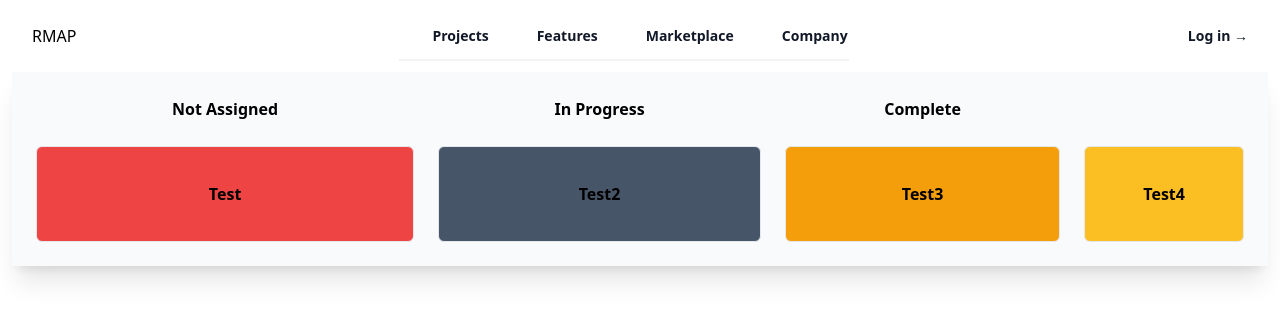
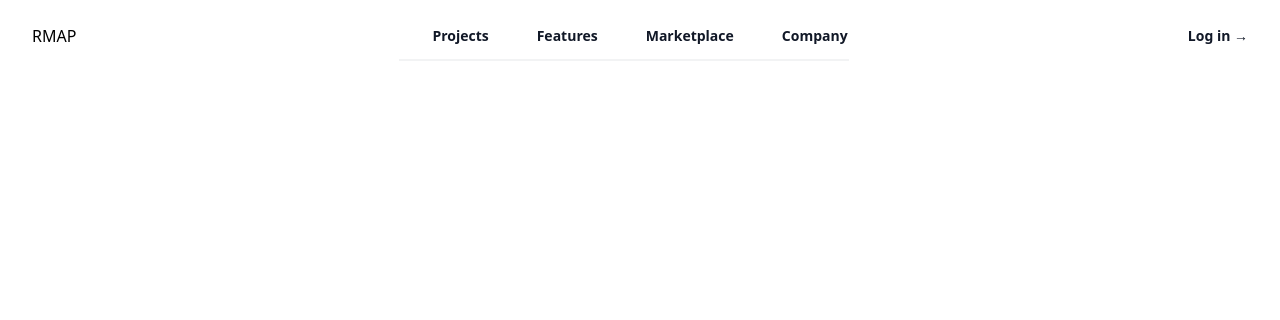
Before and after one commit to CrispyDanger/rdmap, a React (Create React App) app in the folder frontend/: page /projects/1 in a window 1280 px wide. Shown: the top 320 px of the page. Built offline with nearby package versions, Linux system fonts and the light colour scheme.

Commit message:
Add redux for projects

```diff
--- a/frontend/src/App.js
+++ b/frontend/src/App.js
@@ -24,7 +24,7 @@ return(
         <Routes>
             <Route path="/" element={<Home />} />
             <Route path="/projects" element={<ProjectList />}/>
-            <Route path="/projects/:slug/" element={<TaskContainer />}/>
+            <Route path="/projects/:slug/board/tasks" element={<TaskContainer />}/>
             <Route path="/login" element={<Login />}/>
             <Route path="/sign-up" element={<Signup />} />
             <Route path="/reset-password" element={<ResetPassword />} />
--- /dev/null
+++ b/frontend/src/actions/projects.js
@@ -0,0 +1,37 @@
+import axios from "axios";
+import { PROJECT_LOADED_FAIL, PROJECT_LOADED_SUCCESS} from "./types";
+
+
+
+export const load_projects = () => async dispatch => {
+    if (localStorage.getItem('access')) {
+        const config = {
+            headers: {
+                'Content-Type': 'application/json',
+                'Authorization': `Bearer ${localStorage.getItem('access')}`,
+                'Accept': 'application/json'
+            }
+    }
+
+    // const body = JSON.stringify({ token: localStorage.getItem('access')})
+
+    try {
+        const res = await axios.get(`${process.env.REACT_APP_API_URL}/projects/`, config);
+        const projects = res.data
+        dispatch({
+            type: PROJECT_LOADED_SUCCESS,
+            payload: projects
+        });
+
+    } catch(err){
+        dispatch({
+            type: PROJECT_LOADED_FAIL
+        });
+    }
+
+    } else{
+        dispatch({
+            type: PROJECT_LOADED_FAIL
+        });
+    }
+};
--- a/frontend/src/containers/Login.js
+++ b/frontend/src/containers/Login.js
@@ -24,7 +24,7 @@ function Login({login, isAuthenticated}) {
   };
 
   if (isAuthenticated) {
-    return <Navigate to='/projects'/>
+    return <Navigate to='/'/>
   }
 
   return (
--- a/frontend/src/containers/TaskContainer.js
+++ b/frontend/src/containers/TaskContainer.js
@@ -1,69 +1,184 @@
-import React, { Fragment } from 'react'
-import {DragDropContext, Draggable, Droppable} from 'react-beautiful-dnd'
+// import React, { useState, useEffect, useParams } from "react";
+// import { DragDropContext, Draggable, Droppable } from "react-beautiful-dnd";
+// import {v4 as uuid} from 'uuid';
+// import axios from 'axios';
+
+// function GetSlug() {
+//   const params = useParams();
+//   console.log(params.slug)
+// }
 
 
-const tasks = [
-  {
-    id: "task1",
-    name: "Test",
-    color: "bg-red-500"
-  },
-  {
-    id: "task2",
-    name: "Test2",
-    color: "bg-slate-600"
-  },
-  {
-    id: "task3",
-    name: "Test3",
-    color: "bg-amber-500"
-  },
-  {
-    id: "task4",
-    name: "Test4",
-    color: "bg-amber-400"
-  },
-]
+
+// const client = axios.create({
+//   baseURL: `http://localhost:8000/projects/:slug/board/tasks`,
+//   headers:{
+//     'Content-Type': 'application/json',
+//     'Authorization': `Bearer ${localStorage.getItem('access')}`,
+//     'Accept': 'application/json'
+//   }
+// });
+
+
+
+// // const itemsFromBackend = [
+// //   { id: uuid(), content: "First task" },
+// //   { id: uuid(), content: "Second task" },
+// //   { id: uuid(), content: "Third task" },
+// //   { id: uuid(), content: "Fourth task" },
+// //   { id: uuid(), content: "Fifth task" }
+// // ];
+
+
+// const itemsFromBackend = () => {
+//   client.get().then(response => {
+//     const items = response.data
+//     console.log(items)
+//     return items
+//   })
+// }
 
 
 
 
-//TODO FIX DRAG AND DROP
-const TaskContainer = () => {
-  return (
-    <DragDropContext>
-  <div className='relative flex min-h-screen flex-col justify-top px-3 rounded-md'>
-    <table className='bg-slate-50 border-gray border-1 border-slate-600 border-spacing-6   shadow-xl border-separate'>
-      <thead>
-        <tr>
-            <th>Not Assigned</th>
-            <th>In Progress</th>
-            <th>Complete</th>
-        </tr>
-      </thead>
-        <tbody>
-      <Droppable droppableId='tasks'>
-        {(provided) => (
-      <tr {...provided.droppableProps} ref={provided.innerRef}>
-        {provided.placeholder}
-      {tasks.map(({id, name, color}, index) => {
-        return (
-          <Draggable key={id} draggableId={id} index={index}>
-            {(provided) => (
-          <th className={`${color} rounded-md items-center h-24 border`} ref={provided.innerRef} {...provided.draggableProps} {...provided.dragHandleProps}>
-            <div>{name}</div>
-          </th>
-            )}
-          </Draggable>
-          );
-        })}
-        </tr>
-        )}
-        </Droppable>
-        </tbody>
-        </table>
-        </div>
-        </DragDropContext>
-    )
-}
-export default TaskContainer
+// const columnsFromBackend = {
+//   [uuid()]: {
+//     name: "Not Assigned",
+//     items: itemsFromBackend()
+//   },
+//   [uuid()]: {
+//     name: "To do",
+//     items: []
+//   },
+//   [uuid()]: {
+//     name: "In Progress",
+//     items: []
+//   },
+//   [uuid()]: {
+//     name: "Done",
+//     items: []
+//   }
+// };
+
+
+// const onDragEnd = (result, columns, setColumns) => {
+//   if (!result.destination) return;
+//   const { source, destination } = result;
+
+//   if (source.droppableId !== destination.droppableId) {
+//     const sourceColumn = columns[source.droppableId];
+//     const destColumn = columns[destination.droppableId];
+//     const sourceItems = [...sourceColumn.items];
+//     const destItems = [...destColumn.items];
+//     const [removed] = sourceItems.splice(source.index, 1);
+//     destItems.splice(destination.index, 0, removed);
+//     setColumns({
+//       ...columns,
+//       [source.droppableId]: {
+//         ...sourceColumn,
+//         items: sourceItems
+//       },
+//       [destination.droppableId]: {
+//         ...destColumn,
+//         items: destItems
+//       }
+//     });
+//   } else {
+//     const column = columns[source.droppableId];
+//     const copiedItems = [...column.items];
+//     const [removed] = copiedItems.splice(source.index, 1);
+//     copiedItems.splice(destination.index, 0, removed);
+//     setColumns({
+//       ...columns,
+//       [source.droppableId]: {
+//         ...column,
+//         items: copiedItems
+//       }
+//     });
+//   }
+// };
+
+// function TaskContainer() {
+//   const [columns, setColumns] = useState(columnsFromBackend);
+
+
+
+//   return (
+//     <div className="flex justify-center bg-slate-100 mx-4 rounded-lg shadow-md">
+//       <DragDropContext
+//         onDragEnd={result => onDragEnd(result, columns, setColumns)}
+//       >
+//         {Object.entries(columns).map(([columnId, column], index) => {
+//           return (
+//             <div
+//               // style={{
+//               //   display: "flex",
+//               //   flexDirection: "column",
+//               //   alignItems: "center"
+//               // }}
+//               className="flex"
+//               key={columnId}
+//             >
+//               <h2>{column.name}</h2>
+//               <div style={{ margin: 8 }}>
+//                 <Droppable droppableId={columnId} key={columnId}>
+//                   {(provided, snapshot) => {
+//                     return (
+//                       <div
+//                         {...provided.droppableProps}
+//                         ref={provided.innerRef}
+//                         className={`rounded-lg,border-black, border-4 border-dashed ${snapshot.isDraggingOver ? "bg-blue-300" : ""}`}
+//                         style={{
+//                           padding: 4,
+//                           width: 250,
+//                           minHeight: 500
+//                         }}
+//                       >
+//                         {column.items.map((item, index) => {
+//                           return (
+//                             <Draggable
+//                               key={item.id}
+//                               draggableId={item.id}
+//                               index={index}
+//                             >
+//                               {(provided, snapshot) => {
+//                                 return (
+//                                   <div
+//                                     ref={provided.innerRef}
+//                                     {...provided.draggableProps}
+//                                     {...provided.dragHandleProps}
+//                                     className="rounded-lg text-center"
+//                                     style={{
+//                                       userSelect: "none",
+//                                       padding: 16,
+//                                       margin: "0 0 8px 0",
+//                                       minHeight: "50px",
+//                                       backgroundColor: snapshot.isDragging
+//                                         ? "#263B4A"
+//                                         : "#456C86",
+//                                       color: "white",
+//                                       ...provided.draggableProps.style
+//                                     }}
+//                                   >
+//                                     {item.content}
+//                                   </div>
+//                                 );
+//                               }}
+//                             </Draggable>
+//                           );
+//                         })}
+//                         {provided.placeholder}
+//                       </div>
+//                     );
+//                   }}
+//                 </Droppable>
+//               </div>
+//             </div>
+//           );
+//         })}
+//       </DragDropContext>
+//     </div>
+//   );
+// }
+
+// export default TaskContainer;
--- a/frontend/src/hocs/Layout.js
+++ b/frontend/src/hocs/Layout.js
@@ -1,7 +1,8 @@
 import React, {useEffect} from "react";
-import { connect } from "react-redux";
+import { connect, useDispatch } from "react-redux";
 import NavBar from "../components/NavBar"
 import {checkAuthenticated, load_user} from "../actions/auth"
+import { load_projects } from "../actions/projects";
 
 
 const Layout = (props) => {
@@ -18,4 +19,4 @@ const Layout = (props) => {
     )
     };
 
-export default connect(null, { checkAuthenticated, load_user })(Layout);
+export default connect(null, { checkAuthenticated, load_user})(Layout);
--- a/frontend/src/reducers/auth.js
+++ b/frontend/src/reducers/auth.js
@@ -22,7 +22,7 @@ export default function(state = initialState, action) {
     switch(type){
         case LOGIN_SUCCESS:
             localStorage.setItem('access', payload.access);
-            localStorage.setItem('refresh', payload.access);
+            localStorage.setItem('refresh', payload.refresh);
             return{
                 ...state,
                 isAuthenticated: true,
--- a/frontend/src/reducers/index.js
+++ b/frontend/src/reducers/index.js
@@ -1,6 +1,8 @@
 import { combineReducers } from "redux";
 import auth from './auth'
+import projects from './projects'
 
 export default combineReducers({
-    auth
+    auth,
+    projects
 });
--- /dev/null
+++ b/frontend/src/reducers/projects.js
@@ -0,0 +1,25 @@
+import { PROJECT_LOADED_FAIL, PROJECT_LOADED_SUCCESS } from "../actions/types"
+
+
+
+const initialState = {
+  projects: null,
+}
+
+export default (state = initialState, action) => {
+  const {type, payload} = action;
+  switch (type) {
+
+  case PROJECT_LOADED_SUCCESS:
+    return {
+      ...state,
+      projects: payload
+    }
+
+  case PROJECT_LOADED_FAIL:
+    return {...state}
+
+  default:
+    return state
+  }
+}
```
Also changed, not shown: frontend/src/actions/getprojects.js (deleted, +0 -35 lines), frontend/src/containers/ProjectList.js (+34 -15 lines), 2 other files (tests, documents, lock files or other folders).
